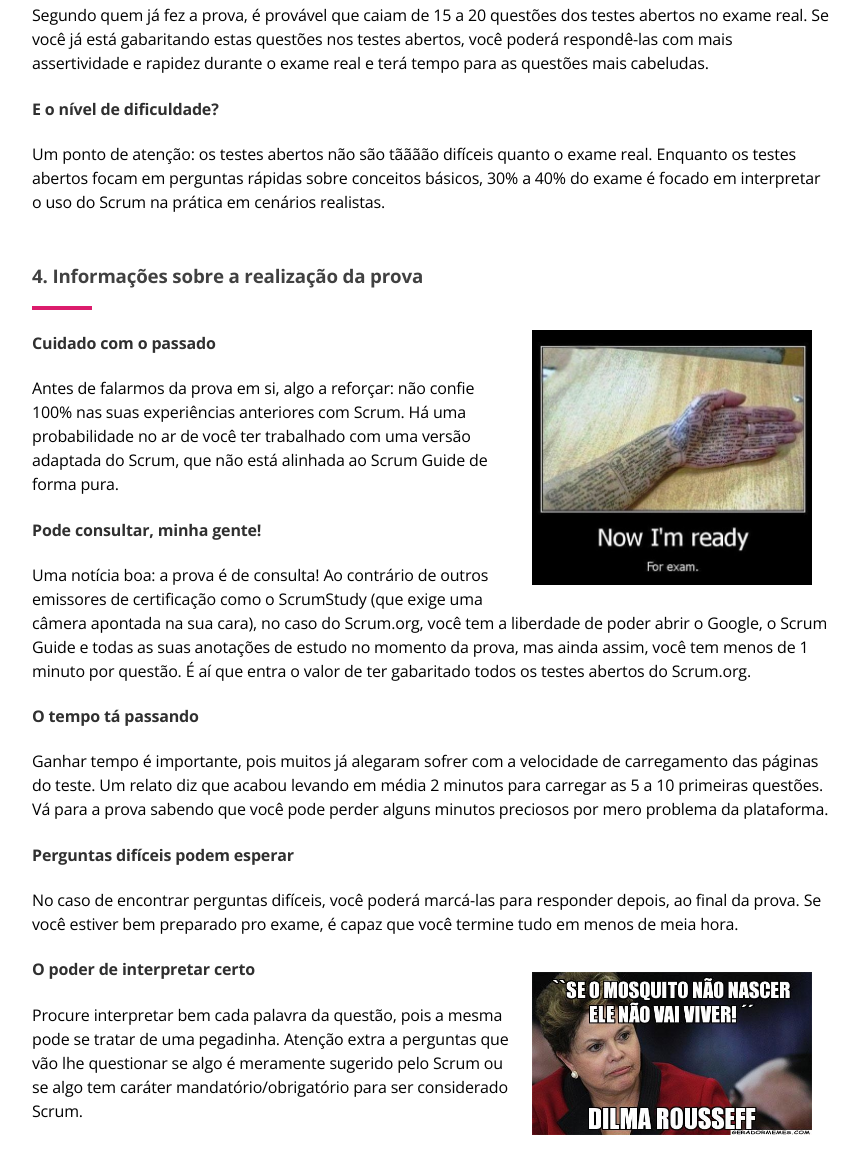
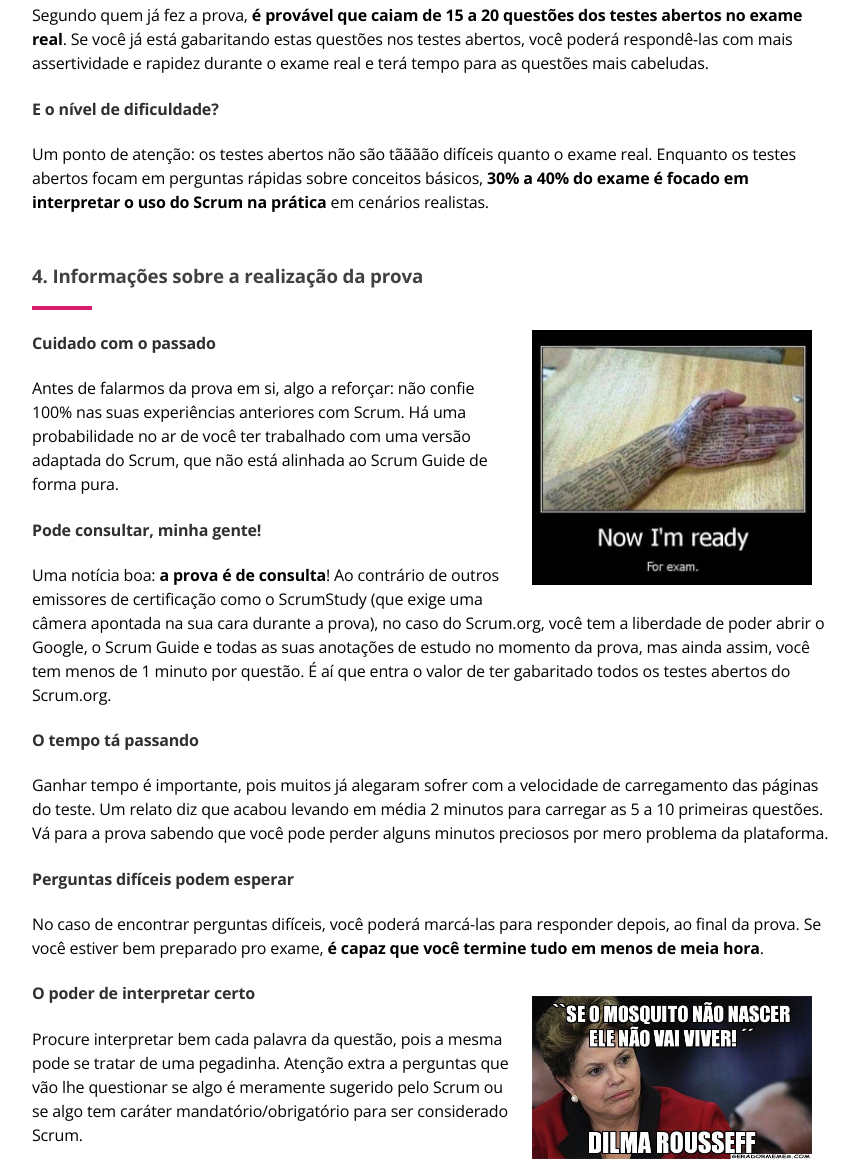
Before and after one commit to jamalchk/scrum, a website: page index.html in a window 1280 px wide. Shown: the part 2487-3647 px from the top of the page, without its empty margins (208-1068 px from the left). Drawn offline with nearby package versions, Linux system fonts and the light colour scheme.

Commit message:
Ajustando negrito

```diff
--- a/index.html
+++ b/index.html
@@ -75,12 +75,12 @@
         <img class="ilustracao1" src="img/piada1.jpg">
         <h4 class="titulo4 ">Mas cai na prova real?</h4>
         <p>
-            Segundo quem já fez a prova, é provável que caiam de 15 a 20 questões dos testes abertos no exame real. Se você já está gabaritando estas questões nos testes abertos, você poderá respondê-las com mais assertividade e rapidez durante o exame real e terá tempo para as questões mais cabeludas.
+            Segundo quem já fez a prova, <strong>é provável que caiam de 15 a 20 questões dos testes abertos no exame real</strong>. Se você já está gabaritando estas questões nos testes abertos, você poderá respondê-las com mais assertividade e rapidez durante o exame real e terá tempo para as questões mais cabeludas.
         </p>
 
         <h4 class="titulo4 clear">E o nível de dificuldade?</h4>
         <p>
-            Um ponto de atenção: os testes abertos não são tãããão difíceis quanto o exame real. Enquanto os testes abertos focam em perguntas rápidas sobre conceitos básicos, 30% a 40% do exame é focado em interpretar o uso do Scrum na prática em cenários realistas.
+            Um ponto de atenção: os testes abertos não são tãããão difíceis quanto o exame real. Enquanto os testes abertos focam em perguntas rápidas sobre conceitos básicos, <strong>30% a 40% do exame é focado em interpretar o uso do Scrum na prática</strong> em cenários realistas.
         </p>
 
 
@@ -95,7 +95,7 @@
         </p>
         <h4 class="titulo4">Pode consultar, minha gente!</h4>
         <p>
-            Uma notícia boa: a prova é de consulta! Ao contrário de outros emissores de certificação como o ScrumStudy (que exige uma câmera apontada na sua cara), no caso do Scrum.org, você tem a liberdade de poder abrir o Google, o Scrum Guide e todas as suas anotações de estudo no momento da prova, mas ainda assim, você tem menos de 1 minuto por questão. É aí que entra o valor de ter gabaritado todos os testes abertos do Scrum.org.
+            Uma notícia boa:<strong> a prova é de consulta</strong>! Ao contrário de outros emissores de certificação como o ScrumStudy (que exige uma câmera apontada na sua cara durante a prova), no caso do Scrum.org, você tem a liberdade de poder abrir o Google, o Scrum Guide e todas as suas anotações de estudo no momento da prova, mas ainda assim, você tem menos de 1 minuto por questão. É aí que entra o valor de ter gabaritado todos os testes abertos do Scrum.org.
         </p>
         <h4 class="titulo4">O tempo tá passando</h4>
         <p>
@@ -103,7 +103,7 @@
         </p>
         <h4 class="titulo4">Perguntas difíceis podem esperar</h4>
         <p>
-            No caso de encontrar perguntas difíceis, você poderá marcá-las para responder depois, ao final da prova. Se você estiver bem preparado pro exame, é capaz que você termine tudo em menos de meia hora.
+            No caso de encontrar perguntas difíceis, você poderá marcá-las para responder depois, ao final da prova. Se você estiver bem preparado pro exame, <strong>é capaz que você termine tudo em menos de meia hora</strong>.
         </p>
         <img class="ilustracao" src="img/piada2.jpg">
         <h4 class="titulo4">O poder de interpretar certo</h4>
```
